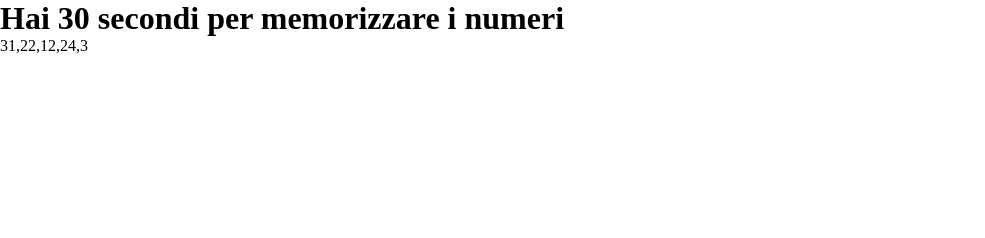
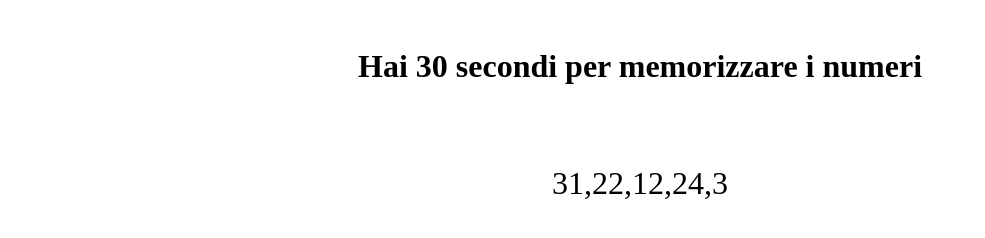
Before and after one commit to FrancescoSangalli89/js-simon, a plain HTML site: page index.html in a window 1280 px wide. Shown: the whole page, without its empty margins (0-985 px from the left). Drawn offline with Linux system fonts and the light colour scheme.

Commit message:
style: add style classes

```diff
--- a/css/style.css
+++ b/css/style.css
@@ -4,6 +4,24 @@
     box-sizing: border-box;
 }
 
+.container {
+    text-align: center;
+}
+
+#containerRandomNumbers {
+    margin-top: 3rem;
+}
+
+#screen-number {
+    padding-top: 5rem;
+    font-size: 2rem;
+}
+
+#score {
+    margin-top: 5rem;
+    font-size: 2rem;
+}
+
 .hidden {
     display: none;
 }
```
